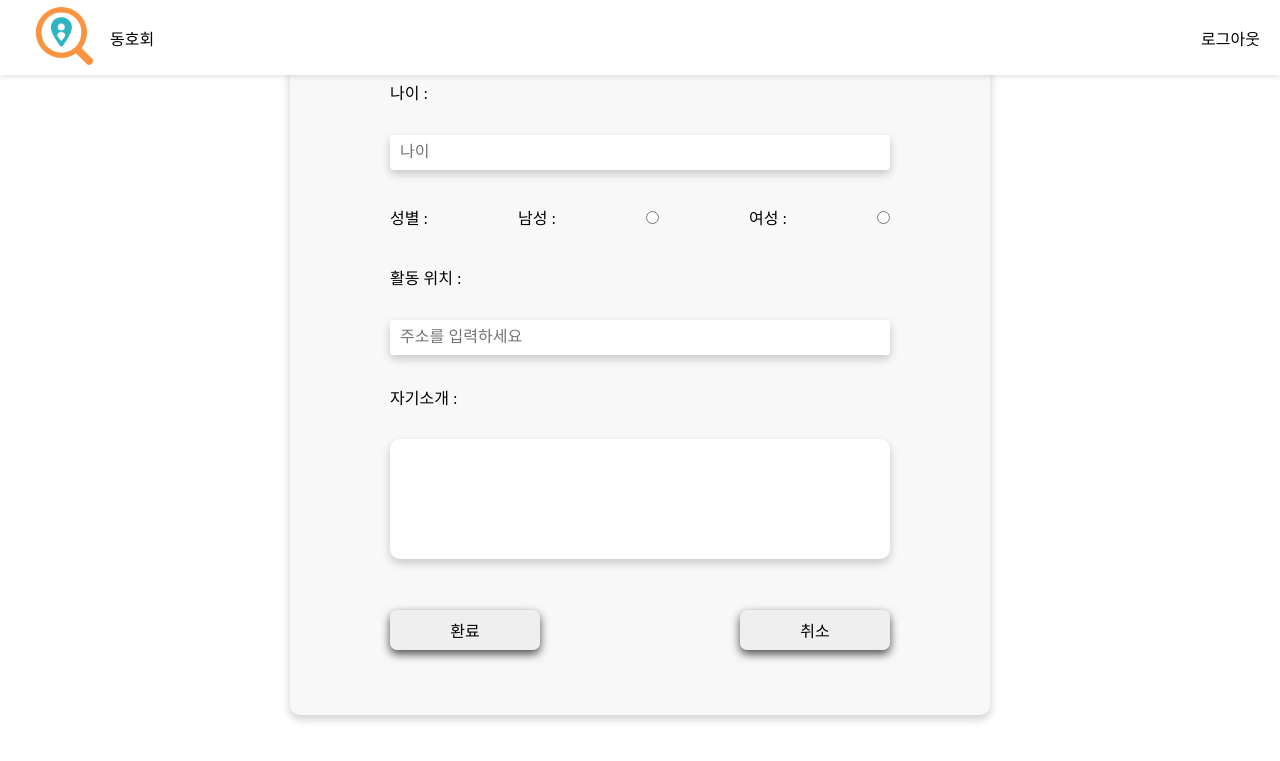
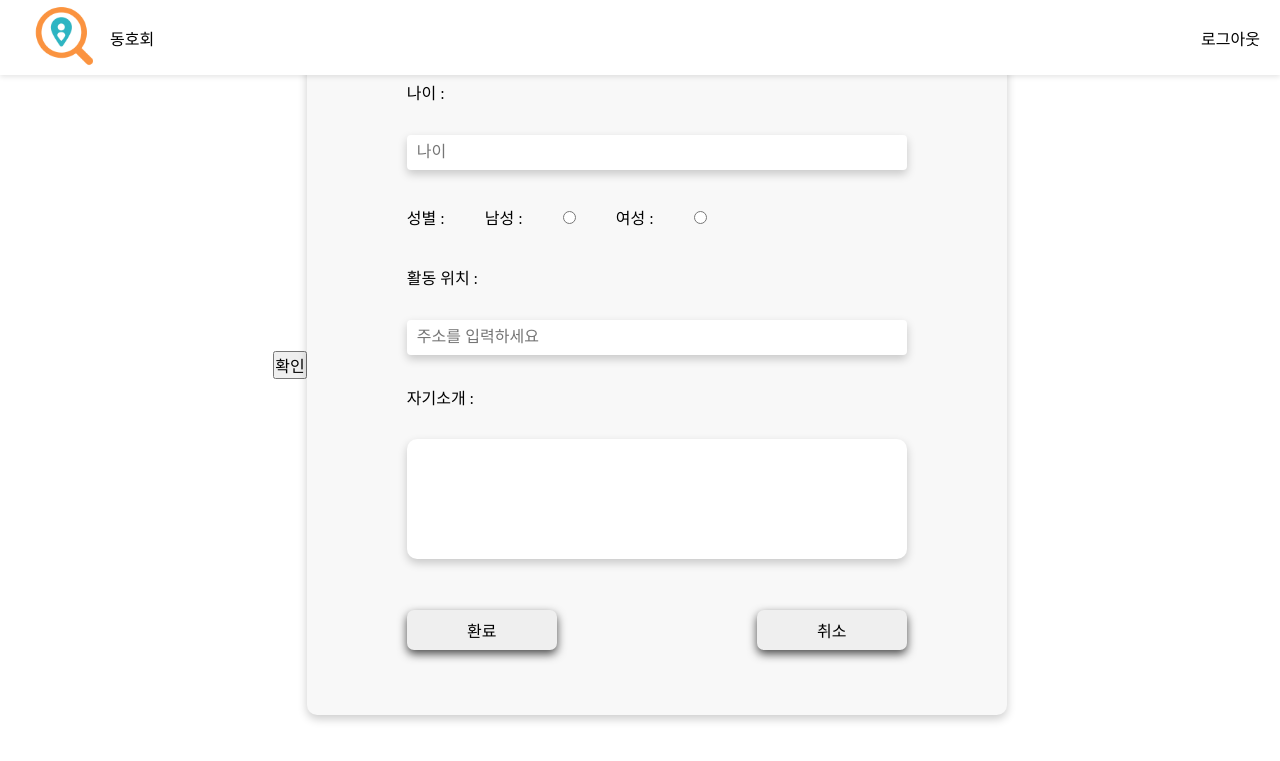
Before and after one commit to zzeen2/scoop_project, a Node server app: page /Edituser in a window 1280 px wide. Shown: the top 761 px of the page. Run offline with Node 20, Linux system fonts and the light colour scheme; some libraries are stand-ins or nearby versions.

Commit message:
[merge] bn 수정

```diff
--- a/public/css/mypage/mypage.css
+++ b/public/css/mypage/mypage.css
@@ -78,8 +78,10 @@ input {
     justify-content: center;
 }
 #calendar {
+    padding-left: 10px;
     height: 500px;
     width: 340px;
+    box-sizing: border-box;
 }
 #Bodycontent {
     box-shadow: 0 4px 10px rgba(0, 0, 0, 0.2);
@@ -294,6 +296,7 @@ textarea {
 }
 
 #gender {
+    width: 300px;
     display: flex;
     align-items: center;
     justify-content: space-between;
@@ -377,5 +380,5 @@ h1 {
 } */
 
 .active {
-    background: linear-gradient(40deg, #ffe5b7, #ac905d);
+    background: linear-gradient(40deg, #ffe5b7, #ffcc6e);
 }
--- a/views/mypage/edituser.ejs
+++ b/views/mypage/edituser.ejs
@@ -26,7 +26,14 @@
             </div>
         </ul>
     </header>
+
     <div id="Userdetailwrap">
+        <div id="Popup">
+            <ul>
+                <li></li>
+                <button>확인</button>
+            </ul>
+        </div>
         <div id="Userdetaildiv">
             <form action="" id="Userdetailform">
                 <label for="">나이 : </label>
@@ -47,7 +54,7 @@
                 <textarea name="content" ></textarea>
                 <div>
                     <button>환료</button>
-                    <button type="button"><a href="/mypage">취소</a></button>
+                    <a href="/mypage"><button type="button">취소</button></a>
                 </div>
             </form>
         </div>
@@ -64,6 +71,10 @@
         content : {value : contentvalue}} = e.target;
         console.log({agevalue, gendervalue, locationvalue, contentvalue}, 'asdfffffffffffff')
 
+        if(agevalue.trim() === '' || gendervalue.trim() === '' || locationvalue === '' || contentvalue === '') {
+            Userdetailwrap.classList.add('popup');
+
+        }
         const {data} = await axios.post('/Edituser', {agevalue, gendervalue, locationvalue, contentvalue})
         console.log(data,'mypage')
         if(data.state === 200) {
--- a/views/mypage/userintrest.ejs
+++ b/views/mypage/userintrest.ejs
@@ -38,7 +38,7 @@
 
 
                 <button onclick="Updatecategory()">저장</button>
-                <button><a href="/mypage">취소</a></button>
+                <a href="/mypage"><button>취소</button></a>
             </div>
         </ul>
     </div>
```
Also changed, not shown: views/mypage/mypage.ejs (+7 -2 lines), public/images/images (1)_1744261154930.jpg (added), public/images/images (1)_1744261178123.jpg (added).
